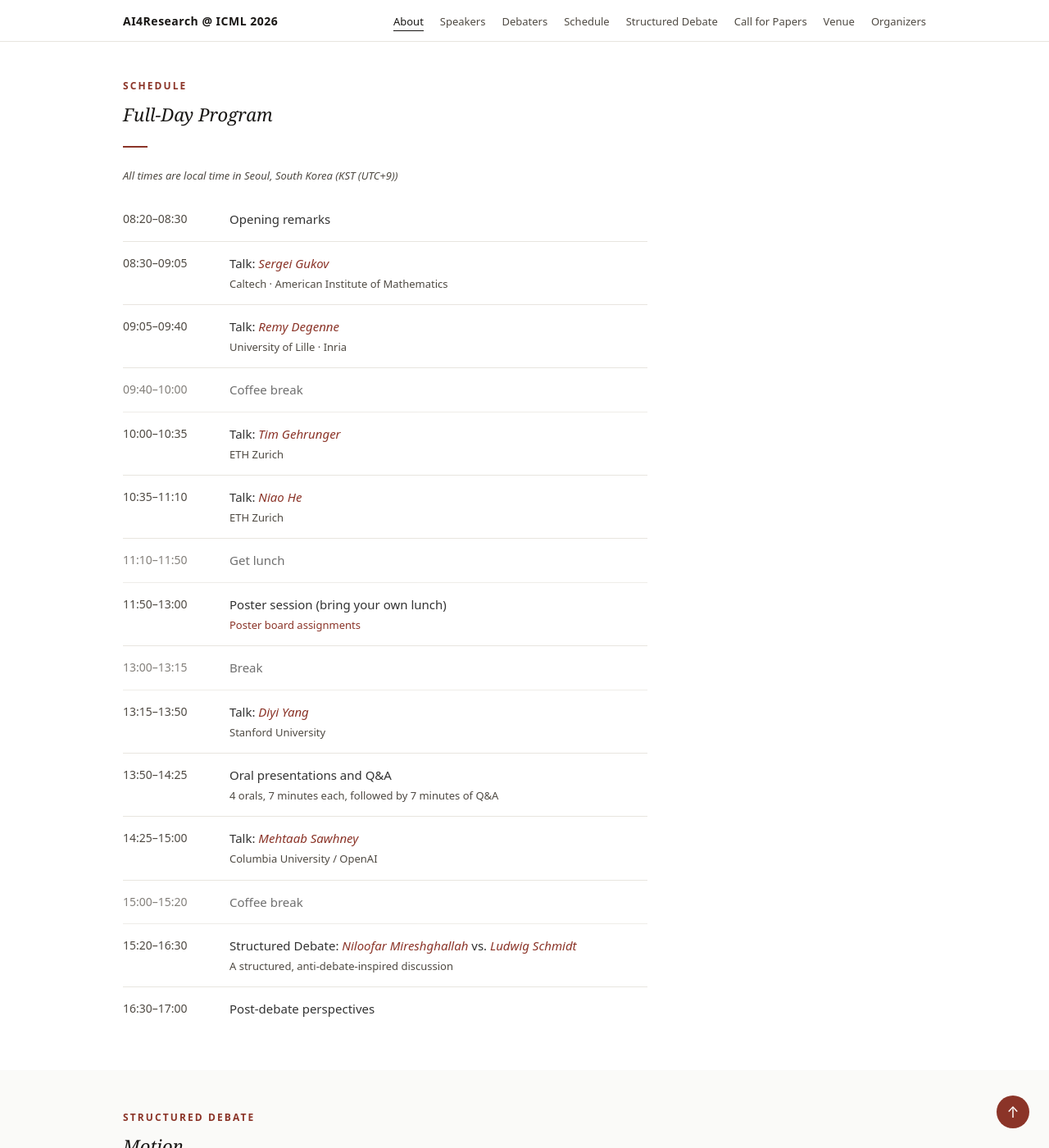
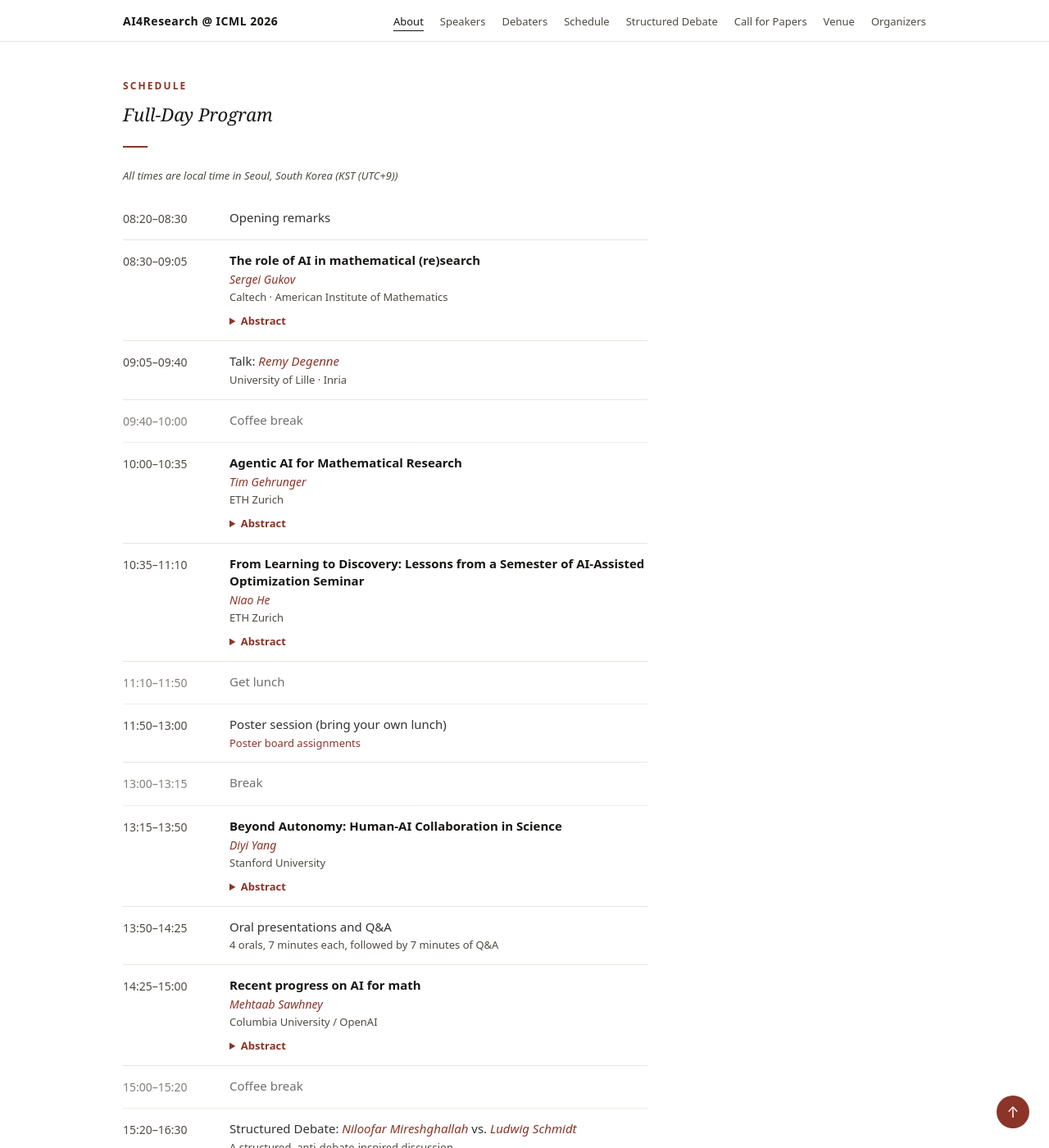
Before and after one commit to ai4research-icml-workshop/ai4research-icml-workshop.github.io, a Jekyll site: the page built from index.html, in a window 1280 px wide and 1400 px high, scrolled down 3231 px. Shown: the whole window at 82% size. Built offline with Jekyll 4.4.1, drawn with Linux system fonts in a browser that asks for light colours.

Commit message:
Add talk abstracts to schedule

```diff
--- a/_data/schedule.yml
+++ b/_data/schedule.yml
@@ -6,6 +6,18 @@
   title: "Talk"
   speaker: "Sergei Gukov"
   affiliation: "Caltech · American Institute of Mathematics"
+  talk_title: "The role of AI in mathematical (re)search"
+  abstract: >-
+    At its core, scientific research is a search, a search for new ideas, new
+    patterns, and new ways to explain or prove things. In this talk, I invite
+    you to explore how AI is reshaping different stages of this process. We
+    will see that while AI excels at many tasks, it still hesitates on others,
+    such as long-horizon reasoning or far-out-of-distribution generalization. I
+    view this as good news: it highlights how much meaningful AI research
+    remains to be done. In fact, the goal of expanding AI's role in
+    mathematical research has become a motivation for advancing AI itself. I am
+    genuinely excited that these two fields have come into such close contact
+    over the past few years.
   type: talk
 
 - time: "09:05–09:40"
@@ -22,12 +34,36 @@
   title: "Talk"
   speaker: "Tim Gehrunger"
   affiliation: "ETH Zurich"
+  talk_title: "Agentic AI for Mathematical Research"
+  abstract: >-
+    Can frontier AI systems make autonomous progress on research-level
+    mathematical problems? Can mathematicians use them to accelerate their own
+    research in substantive ways? As model capabilities improve, the answer to
+    both questions is an increasingly confident, though still cautious, "yes."
+    In this talk, I will survey the mathematical reasoning capabilities of
+    current frontier models, with a particular focus on agentic systems for
+    theorem proving and mathematical exploration. I will discuss what these
+    systems can already do, where they still fail, and what kinds of workflows
+    seem most promising for human-AI collaboration. I will then examine the
+    results from the First Proof, Second Batch competition in detail, with a
+    focus on the design and performance of ProofCouncil, an agentic system for
+    research-level mathematics.
   type: talk
 
 - time: "10:35–11:10"
   title: "Talk"
   speaker: "Niao He"
   affiliation: "ETH Zurich"
+  talk_title: "From Learning to Discovery: Lessons from a Semester of AI-Assisted Optimization Seminar"
+  abstract: >-
+    Can AI enable students to contribute to research before completing the
+    traditional path to expertise? And can working on research open problems
+    itself become an effective mode of learning? In a semester-long seminar,
+    teams of bachelor's and master's students used AI tools to investigate nine
+    open problems in optimization. Drawing on both successful and unresolved
+    cases, this talk explores how AI can support just-in-time learning,
+    accelerate mathematical exploration, and enable earlier participation in
+    research.
   type: talk
 
 - time: "11:10–11:50"
@@ -49,6 +85,27 @@
   title: "Talk"
   speaker: "Diyi Yang"
   affiliation: "Stanford University"
+  talk_title: "Beyond Autonomy: Human-AI Collaboration in Science"
+  abstract: >-
+    Recent advances in LLMs have sparked excitement about AI for science, with
+    growing evidence that these systems can generate ideas, run experiments, and
+    accelerate discovery. Yet this framing centers the AI half of the loop,
+    leaving the human half—who collaborates, who benefits, and how—underexamined.
+    In this talk, we argue that realizing AI for science requires
+    studying not just what models can do, but how people work with them. We
+    first examine the ideation-execution gap: although LLM-generated ideas
+    appear more novel than expert ideas at the proposal stage, our large
+    execution study shows this advantage collapses once ideas are implemented,
+    with AI scores dropping significantly. We then ask whether grounding
+    research in real execution can close this gap, presenting a system that
+    builds automated executors and learns from large-scale experimental feedback
+    via evolutionary search and reinforcement learning. Finally, we ask how to
+    measure collaboration itself, presenting CollabSkill, a framework that uses
+    Bayesian skill rating to disentangle human and agent contributions and
+    reveals that collaboration rankings diverge from autonomous benchmarks. We
+    conclude by discussing how realizing the promise of AI for science depends
+    on not only model capability, but also on designing the collaboration
+    between them.
   type: talk
 
 - time: "13:50–14:25"
@@ -60,6 +117,12 @@
   title: "Talk"
   speaker: "Mehtaab Sawhney"
   affiliation: "Columbia University / OpenAI"
+  talk_title: "Recent progress on AI for math"
+  abstract: >-
+    We survey recent pace of progress on AI in mathematics; in particular
+    discussing how models have progressed over the past 6-12 months. A portion
+    of the talk will be devoted to how models have played a role in my own
+    mathematical research.
   type: talk
 
 - time: "15:00–15:20"
--- a/_includes/schedule.html
+++ b/_includes/schedule.html
@@ -16,9 +16,22 @@
                 {% assign speaker_data = s %}
               {% endif %}
             {% endfor %}
+            {% if item.talk_title and item.talk_title != "" %}
+            <div class="schedule-talk-title">{{ item.talk_title }}</div>
+            <div class="schedule-talk-meta">
+              {% if speaker_data and speaker_data.website != "" %}<a href="{{ speaker_data.website }}" target="_blank" rel="noopener" class="schedule-speaker">{{ item.speaker }}</a>{% else %}<span class="schedule-speaker">{{ item.speaker }}</span>{% endif %}
+            </div>
+            {% else %}
             {{ item.title }}: {% if speaker_data and speaker_data.website != "" %}<a href="{{ speaker_data.website }}" target="_blank" rel="noopener" class="schedule-speaker">{{ item.speaker }}</a>{% else %}<span class="schedule-speaker">{{ item.speaker }}</span>{% endif %}
+            {% endif %}
             {% if item.affiliation and item.affiliation != "" %}
             <div class="schedule-detail">{{ item.affiliation }}</div>
+            {% endif %}
+            {% if item.abstract and item.abstract != "" %}
+            <details class="schedule-abstract">
+              <summary>Abstract</summary>
+              <div class="schedule-abstract-body">{{ item.abstract | markdownify }}</div>
+            </details>
             {% endif %}
             {% if item.links %}
             <div class="schedule-detail schedule-links">
--- a/_sass/_sections.scss
+++ b/_sass/_sections.scss
@@ -286,6 +286,21 @@
   font-size: 15px;
   color: #333;
   font-family: $font-sans;
+  line-height: 1.45;
+  min-width: 0;
+  flex: 1;
+}
+
+.schedule-talk-title {
+  color: $color-text;
+  font-size: 15px;
+  font-weight: 600;
+  line-height: 1.4;
+}
+
+.schedule-talk-meta {
+  margin-top: 3px;
+  font-size: 14px;
 }
 
 .schedule-speaker {
@@ -313,6 +328,41 @@
 
     &:hover {
       text-decoration: underline;
+    }
+  }
+}
+
+.schedule-abstract {
+  margin-top: 10px;
+  max-width: 68ch;
+  font-family: $font-sans;
+
+  summary {
+    cursor: pointer;
+    color: $color-accent;
+    font-size: 13px;
+    font-weight: 600;
+    width: fit-content;
+
+    &:hover {
+      text-decoration: underline;
+    }
+  }
+}
+
+.schedule-abstract-body {
+  border-left: 2px solid $color-border-light;
+  color: $color-text-secondary;
+  font-size: 14px;
+  line-height: 1.65;
+  margin-top: 8px;
+  padding-left: 12px;
+
+  p {
+    margin: 0 0 10px;
+
+    &:last-child {
+      margin-bottom: 0;
     }
   }
 }
```
